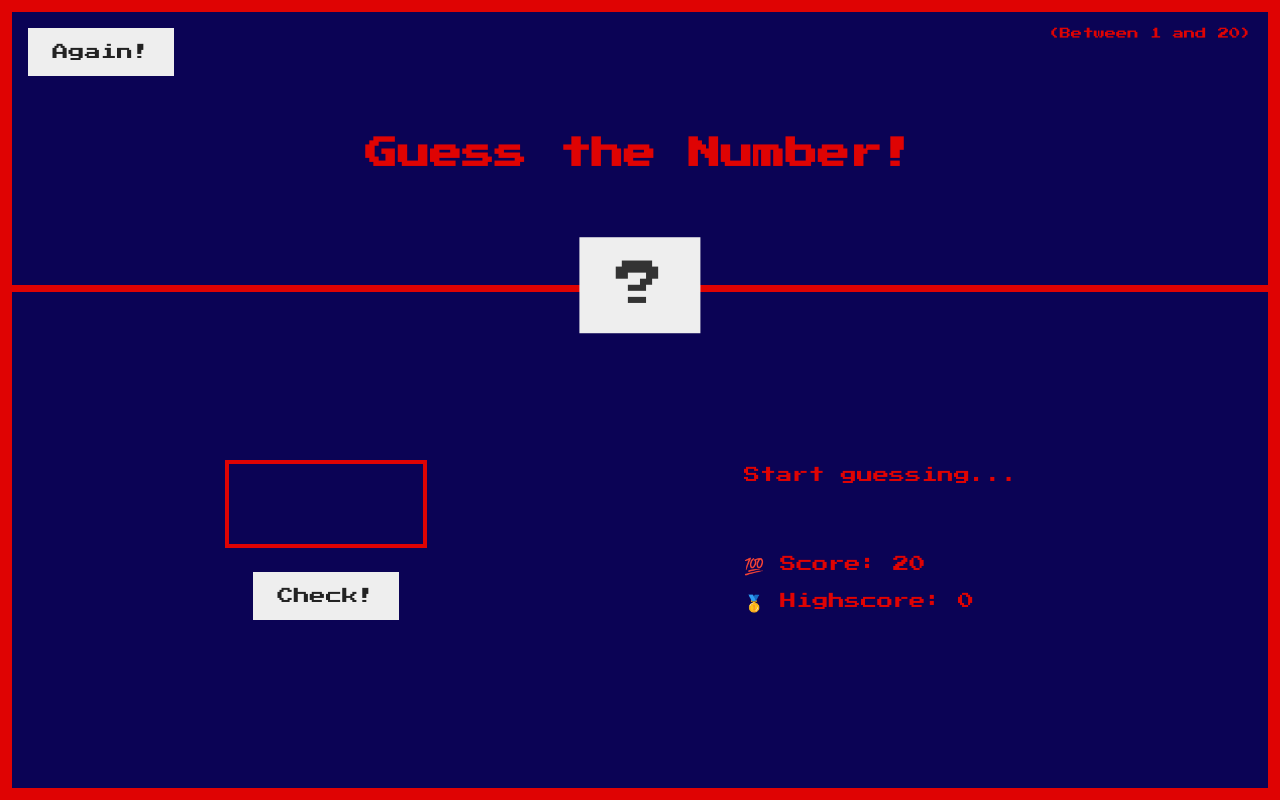
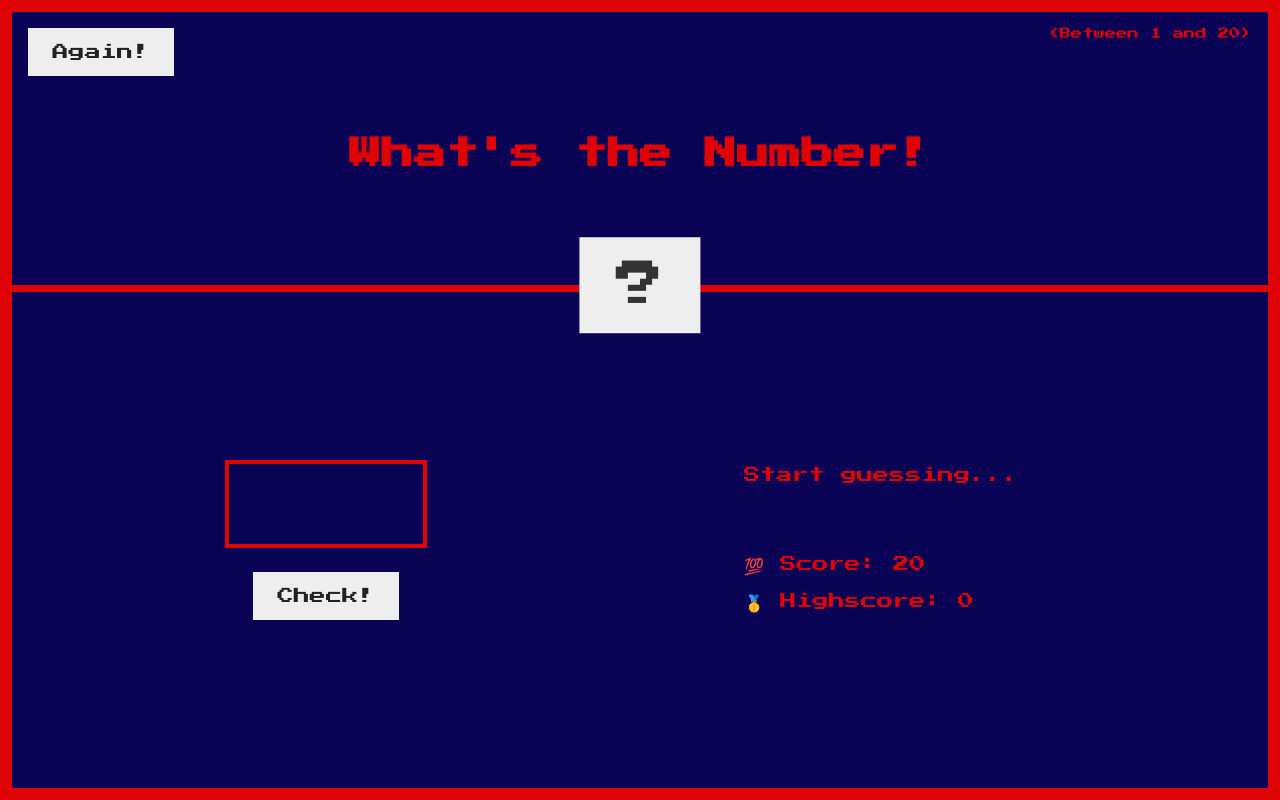
Before and after one commit to Blazze23/Guess-the-number-Game, a plain HTML site: page index.html in a window 1280 px wide. Both pictures are taken after a click on the button "Again!". Drawn offline with Linux system fonts and the light colour scheme.

Commit message:
updated name of the game

```diff
--- a/index.html
+++ b/index.html
@@ -5,11 +5,11 @@
     <meta name="viewport" content="width=device-width, initial-scale=1.0" />
     <meta http-equiv="X-UA-Compatible" content="ie=edge" />
     <link rel="stylesheet" href="style.css" />
-    <title>Guess My Number!</title>
+    <title>What's the Number!</title>
   </head>
   <body>
     <header>
-      <h1 class="heading">Guess the Number!</h1>
+      <h1 class="heading">What's the Number!</h1>
       <p class="between">(Between 1 and 20)</p>
       <button class="btn again">Again!</button>
       <div class="number">?</div>
--- a/script.js
+++ b/script.js
@@ -76,7 +76,7 @@ document.querySelector('.again').addEventListener('click', function () {
   document.querySelector('.guess').value = '';
   changeMessage('Start guessing...');
   changeNumber('?');
-  changeStyles('#0b0355', '15rem', 'Guess the Number!');
+  changeStyles('#0b0355', '15rem', "What's the Number!");
 });
 
 // Input change event
```
Also changed, not shown: Readme.txt.
